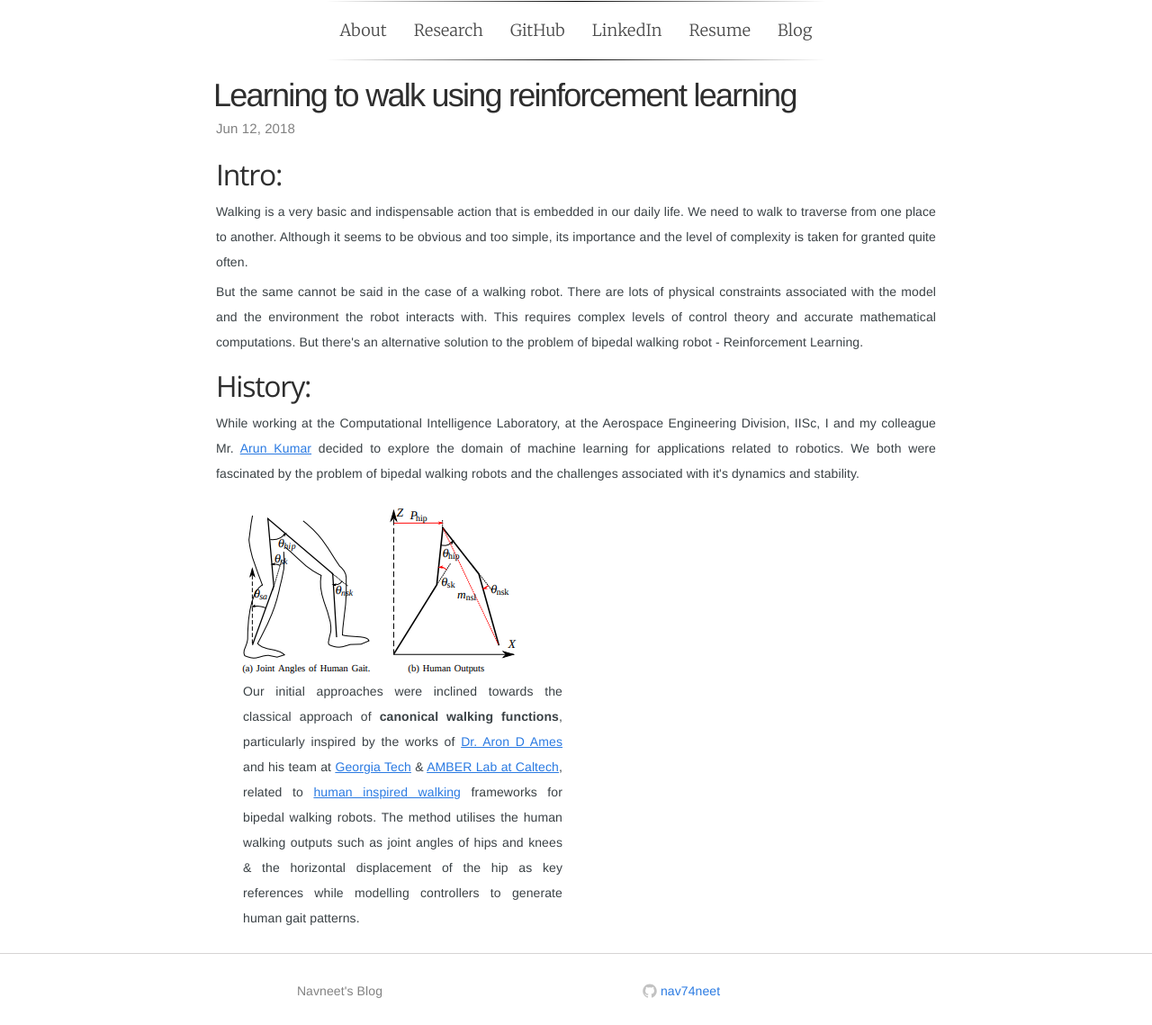
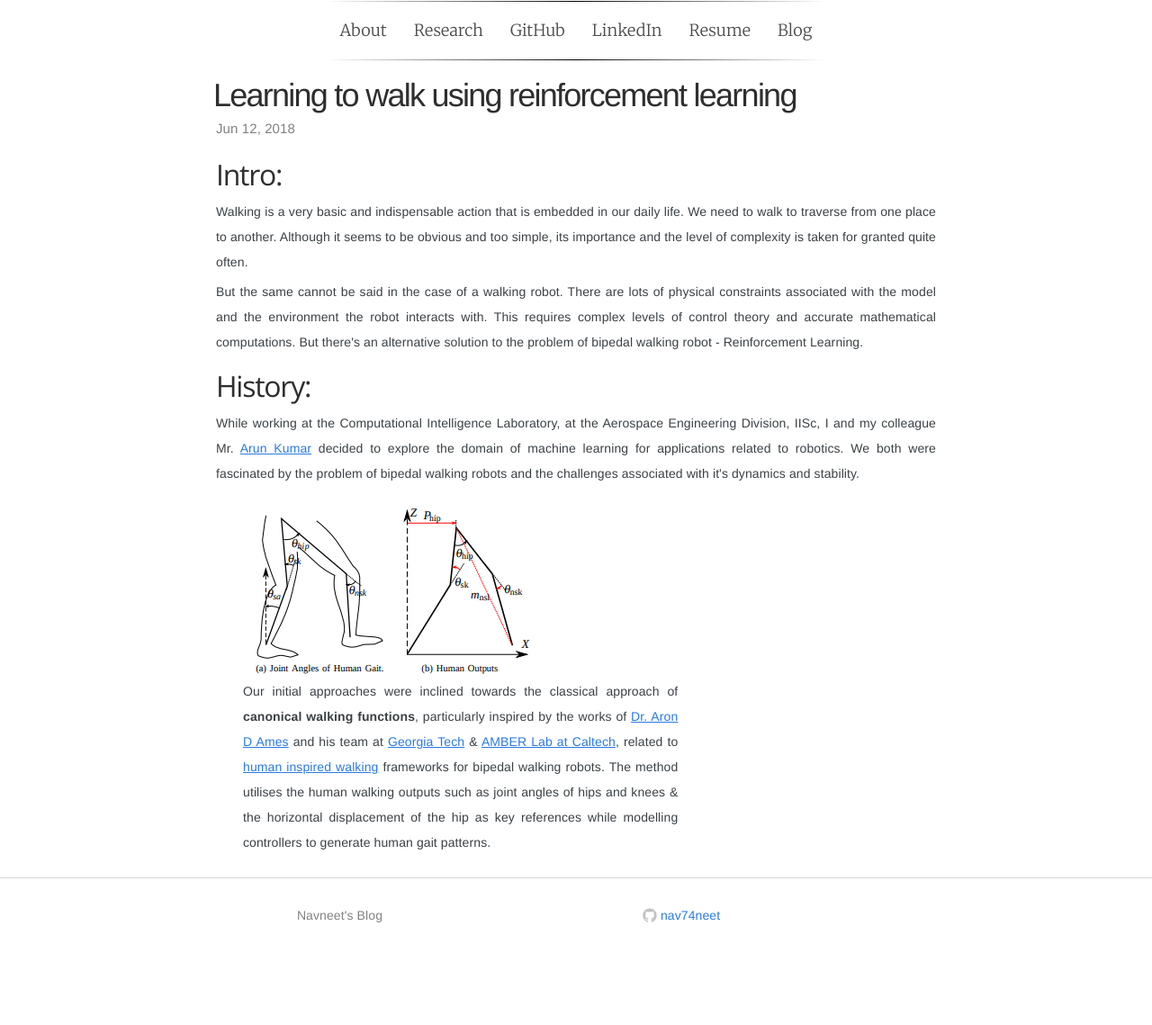
Before and after one commit to navuboy/navuboy.github.io, a Jekyll site: the page built from _posts/2018-06-12-ddpg.md, in a window 1280 px wide. Shown: the whole page at 90% size. Built offline with Jekyll 4.4.1, drawn with Linux system fonts in a browser that asks for light colours; some web fonts are replaced; after the commit the page ends 1055 px from its top, so only the background shows below that.

Commit message:
Updated post

```diff
--- a/_posts/2018-06-12-ddpg.md
+++ b/_posts/2018-06-12-ddpg.md
@@ -15,12 +15,11 @@
 <p style="text-align:justify">While working at the Computational Intelligence Laboratory, at the Aerospace Engineering Division, IISc, I and my colleague Mr. <a href="https://www.linkedin.com/in/ioarun/" class="md-link">Arun Kumar</a> decided to explore the domain of machine learning for applications related to robotics. We both were fascinated by the problem of bipedal walking robots and the challenges associated with it's dynamics and stability.</p>
 
 <div class="container-fluid">
-  <div class="row">
+
   <div class="col-md-6">
       <img class="rimg" src="{{ site.github.url }}/media/blog/human_inputs.png"/>
   </div>
-  </div>
-    <div class="col-md-6">
+  <div class="col-md-8">
         <p style="text-align:justify">
           Our initial approaches were inclined towards the classical approach of <strong>canonical walking functions</strong>, particularly inspired by the works of <a href="http://ames.gatech.edu/" class="md-link"> Dr. Aron D Ames</a> and his team at <a href="https://www.gatech.edu/" class="md-link">Georgia Tech</a> & <a href="http://www.bipedalrobotics.com/" class="md-link">AMBER Lab at Caltech</a>, related to <a href="http://ames.gatech.edu/ijbbr_2014.pdf" class="md-link">human inspired walking</a> frameworks for bipedal walking robots. The method utilises the human walking outputs such as joint angles of hips and knees & the horizontal displacement of the hip as key references while modelling controllers to generate human gait patterns.
         </p>
```
